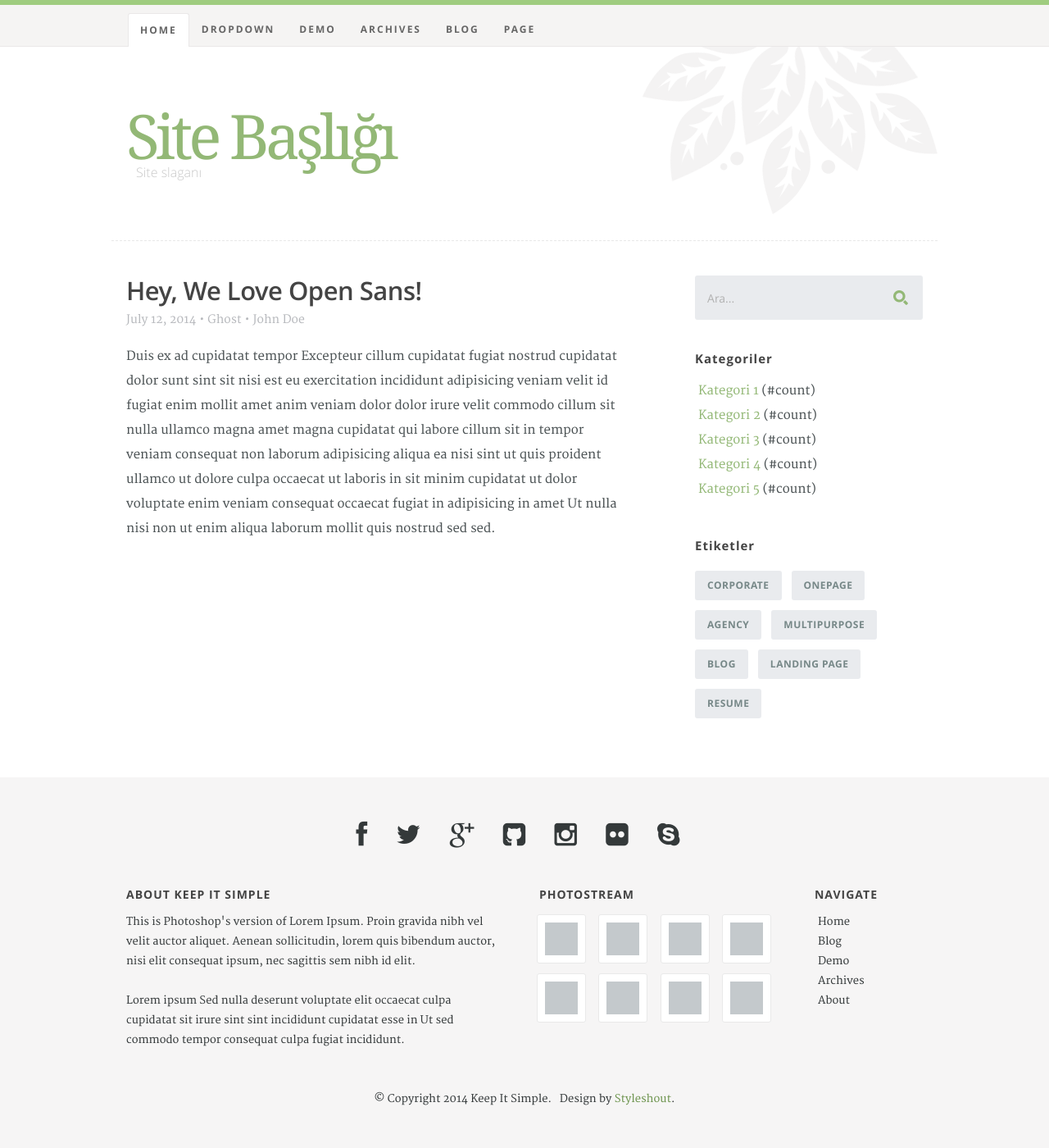
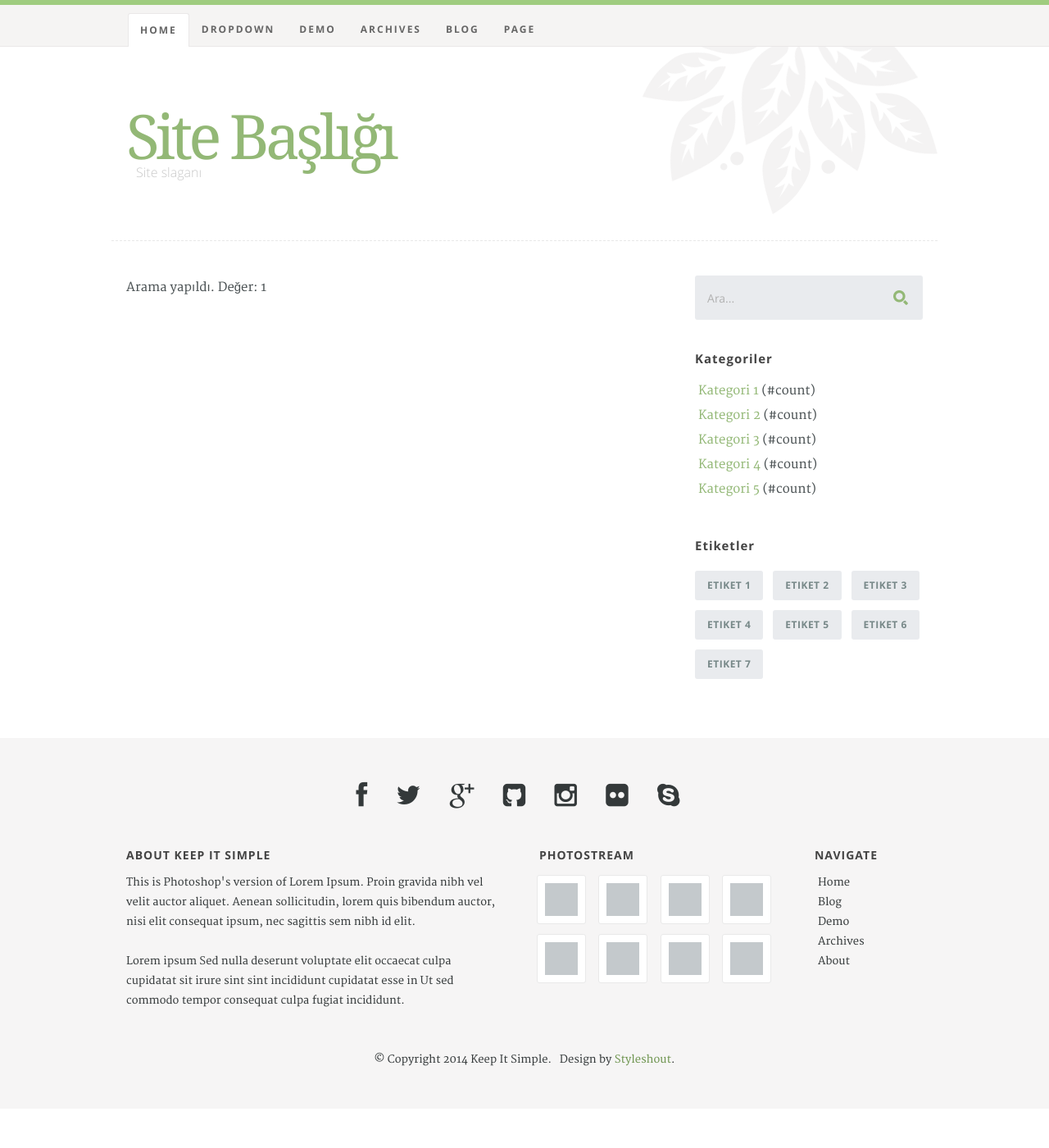
Before and after one commit to vaedasti/my_blog_website, a PHP site: page /?ara=1 in a window 1280 px wide. Shown: the whole page at 82% size. After the commit the page ends 1300 px from the top, so only its background shows below. Run offline with PHP 8.4, Linux system fonts and the light colour scheme; some libraries are stand-ins or nearby versions.

Commit message:
Some modifications

```diff
--- a/css/layout.css
+++ b/css/layout.css
@@ -339,12 +339,13 @@ ul#nav ul li a {
 
 
 /* tag cloud */
-#sidebar .tagcloud {
+/* #sidebar */
+.tagcloud {
    margin: 18px 0 24px -12px;
    padding: 0;
    font-size: 17px;
 }
-#sidebar .tagcloud a {
+.tagcloud a {
    font: 12px/24px 'opensans-bold', sans-serif !important;
    display: inline-block;
    float: left;
@@ -367,7 +368,7 @@ ul#nav ul li a {
 
    border-radius: 3px;
 }
-#sidebar .tagcloud a:hover {
+.tagcloud a:hover {
    color: #fff;
    background: #93B876;
 }
@@ -395,6 +396,8 @@ ul#nav ul li a {
 }
 .entry .entry-meta ul .meta-sep {}
 .entry .entry-meta ul li a { color: #B7B9BD; }
+
+.entry .entry-content p { text-indent: 15px; }
 
 .entry .entry-content-media {	margin: 24px 0 18px;	}
 
--- a/php/content.php
+++ b/php/content.php
@@ -1,41 +1,68 @@
+<?php
+  // SELECT g.id, g.baslik, g.icerik, g.zaman, g.etiketler, k.ad AS 'kategori', u.kAd as 'kullanici' FROM gonderiler AS g INNER JOIN kategoriler AS k ON g.kategori=k.id INNER JOIN kullanicilar AS u ON g.yazar=u.id WHERE g.gosterim=0;
+?>
 <!-- Content
 ================================================== -->
 <div id="content-wrap">
   <div class="row">
     <div id="main" class="eight columns">
+      <?php
+        // Form GET var mı?
+        $ara = htmlspecialchars($_GET["ara"]);
+        if (! empty($ara)){
+          echo "Arama yapıldı. Değer: $ara";
+        }
+        else {
+          $oldPost = htmlspecialchars($_GET["old_post"]);
+          if (! empty($oldPost)){
+            // gönderilerden ilk "$oldPost" tanesini getirme.
+          }
+          for ($i=3; $i < 15; $i++) {
+            if ($i>5) {
+              echo "<div class='old-posts'><div class='tagcloud'>";
+              if (! empty($oldPost)) // To-Do
+                echo "<a href='?old_posts=".($i-3)."' title='Yeni Gönderiler'><i class='fa fa-arrow-left'></i> Yeni Gönderiler</a>";
+              echo "<a href='?old_posts=".($i-1)."' title='Eski Gönderiler' style='float: right;'>Eski Gönderiler <i class='fa fa-arrow-right'></i></a></div></div>";
+              break;
+            }
+      ?>
       <article class="entry">
         <header class="entry-header">
           <h2 class="entry-title">
-            <a href="single.html" title="Gönderi başlığı">Hey, We Love Open Sans!</a>
+            <?php echo "<a href='single.php?gonderiId=$i' title='Başlık $i'>Başlık $i</a>"; ?>
           </h2>
           <div class="entry-meta">
             <ul>
-              <li>July 12, 2014</li>
+              <li><?php echo "Tarih"; ?></li>
               <span class="meta-sep">&bull;</span>
-              <li><a href="#" title="" rel="category tag">Ghost</a></li>
+              <li><?php echo "<a href='single.php?kategoriId=1' title='Kategori' rel='category tag'>Kategori</a>"; ?></li>
               <span class="meta-sep">&bull;</span>
-              <li>John Doe</li>
+              <li><?php echo "Yazar"; ?></li>
             </ul>
           </div>
         </header>
         <div class="entry-content">
-          <p>Duis ex ad cupidatat tempor Excepteur cillum cupidatat fugiat nostrud cupidatat dolor sunt sint sit nisi est eu exercitation incididunt adipisicing veniam velit id fugiat enim mollit amet anim veniam dolor dolor irure velit commodo cillum sit nulla ullamco magna amet magna cupidatat qui labore cillum sit in tempor veniam consequat non laborum adipisicing aliqua ea nisi sint ut quis proident ullamco ut dolore culpa occaecat ut laboris in sit minim cupidatat ut dolor voluptate enim veniam consequat occaecat fugiat in adipisicing in amet Ut nulla nisi non ut enim aliqua laborum mollit quis nostrud sed sed.</p>
+          <?php // Eğer yazı 250 karakterden fazlaysa "Devamını Gör" linki çıksın.
+            $a="İçerik: dhjskhajdhskahdkjshajkhdjkavbkdb vhj shfdjkshjkh kjdfhjk shdjkfahjkdsh fjalhdjskh fajkhd sjklafh dkjsahf kjdsha kfjldhs aldhjskhajdhskahdkjshajkhdjkavbkdb vhj shfdjkshjkh kjdfhjk shdjkfahjkdsh fjalhdjskh fajkhd sjklafh dkjsahf kjdsha kfjldhs aldhjskhajdhskahdkjshajkhdjkavbkdb vhj shfdjkshjkh kjdfhjk shdjkfahjkdsh fjalhdjskh fajkhd sjklafh dkjsahf kjdsha kfjldhs al";
+            echo "<p>$a</p>";
+          ?>
         </div>
       </article> <!-- end entry -->
+      <?php }} //End of for & else ?>
     </div> <!-- end main -->
     <div id="sidebar" class="four columns">
       <div class="widget widget_search">
         <h3>Ara</h3>
-        <form action="#">
-          <input type="text" value="Ara..." onblur="if(this.value == '') { this.value = 'Ara...'; }" onfocus="if (this.value == 'Ara...') { this.value = ''; }" class="text-search">
+        <form action="" method="get">
+          <input type="text" name="ara" value="Ara..." onblur="if(this.value == '') { this.value = 'Ara...'; }" onfocus="if (this.value == 'Ara...') { this.value = ''; }" class="text-search">
           <input type="submit" value="" class="submit-search">
         </form>
       </div>
       <div class="widget widget_categories group">
           <h3>Kategoriler</h3>
         <ul>
-          <?php for ($i=1; $i <= 5; $i++) { ?>
-              <li><?php echo "<a href='single.php?kategori=$i' title='Kategori $i'> Kategori $i" . "</a> (#count)"; ?></li>
+          <?php for ($i=1; $i <= 5; $i++) { // Max 5 ?>
+              <li><?php echo "<a href='single.php?kategoriId=$i' title='Kategori $i'> Kategori $i" . "</a> (#count)"; ?></li>
           <?php } ?>
         </ul>
       </div>
@@ -46,13 +73,11 @@
       <div class="widget widget_tags">
         <h3>Etiketler</h3>
         <div class="tagcloud group">
-          <a href="#">Corporate</a>
-          <a href="#">Onepage</a>
-          <a href="#">Agency</a>
-          <a href="#">Multipurpose</a>
-          <a href="#">Blog</a>
-          <a href="#">Landing Page</a>
-          <a href="#">Resume</a>
+          <?php // Max 7
+            for ($i=1; $i <= 7; $i++) {
+              echo "<a href='single.php?etiket=$i'>Etiket $i</a>";
+            }
+          ?>
         </div>
       </div>
       <!--<div class="widget widget_popular">
--- a/php/footer.php
+++ b/php/footer.php
@@ -53,3 +53,4 @@
     <script src="js/main.js"></script>
   </body>
 </html>
+<?php $db = null; ?>
--- a/php/header.php
+++ b/php/header.php
@@ -1,4 +1,5 @@
 <?php include_once "head.php"; ?>
+	<body>
 		<!-- Header
 		================================================== -->
 		<header id="top">
```
Also changed, not shown: index.php (+44 -0 lines), php/database.php (added, +26 -0 lines). Lines whose indentation alone changed are shown as unchanged.
